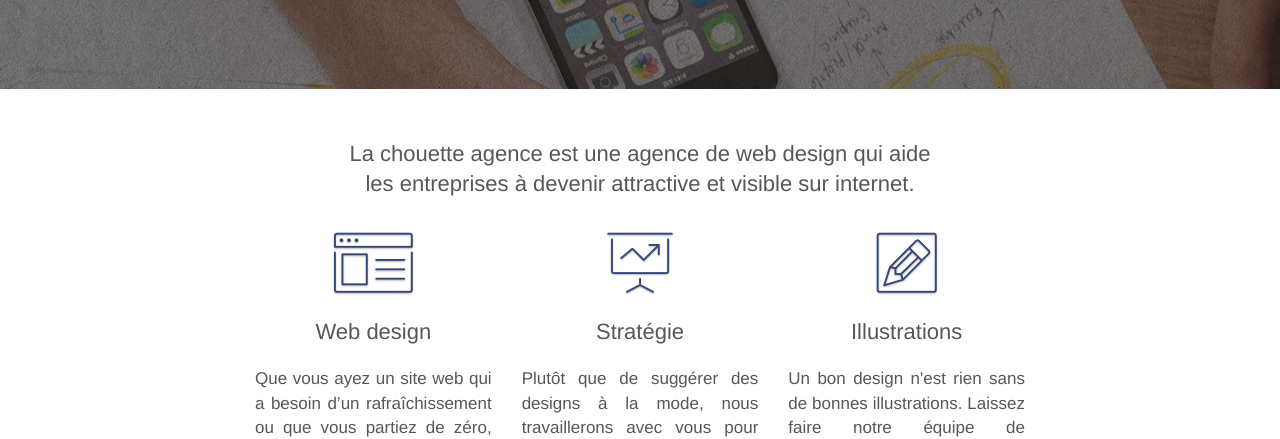
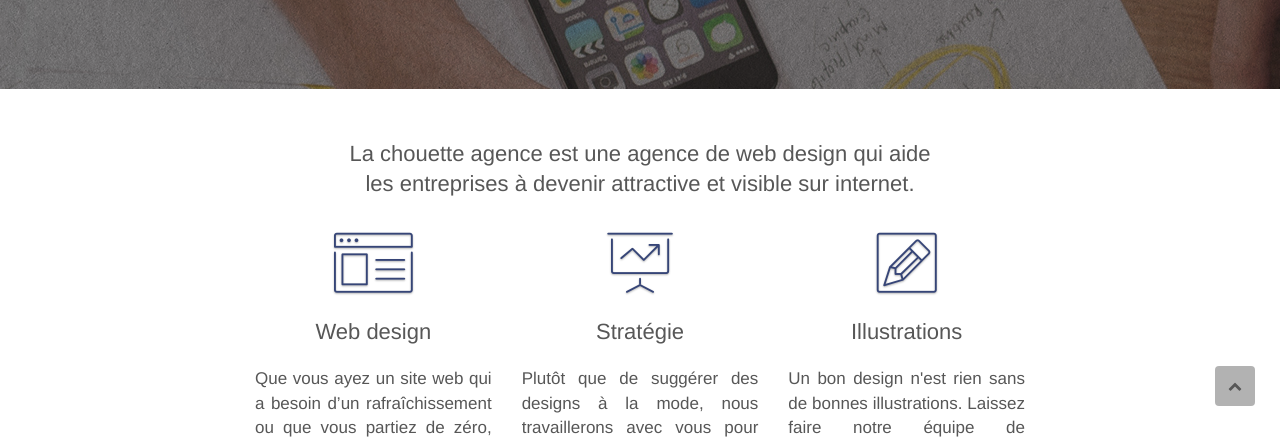
Before and after one commit to fairou/RhzioualBerrada_P4_10_02_2022, a plain HTML site: page index.html in a window 1280 px wide. Shown: the part 369-808 px from the top of the page. Drawn offline with Linux system fonts and the light colour scheme.

Commit message:
optimiser img&css

```diff
--- a/index.html
+++ b/index.html
@@ -236,6 +236,10 @@
             </div>
         </div>
         <!-- bloc-5-cta END -->
+        <!-- ScrollToTop Button -->
+        <a class="bloc-button btn btn-d scrollToTop" onclick="scrollToTarget('1')">
+            <span class="fa fa-chevron-up"></span></a>
+        <!-- ScrollToTop Button END-->
 
         <!-- Footer - bloc-8 -->
         <div class="bloc bgc-atomic-tangerine d-bloc" id="bloc-8">
--- a/style.css
+++ b/style.css
@@ -520,7 +520,7 @@ button {
     position: fixed;
     bottom: 20px;
     right: 20px;
-    opacity: 0;
+    opacity: 1;
     z-index: 500;
     transition: all .3s ease-in-out;
 }
```
Also changed, not shown: contact.html (+2 -1 lines), img/1.jpg, img/2.jpg, style.min.css.
